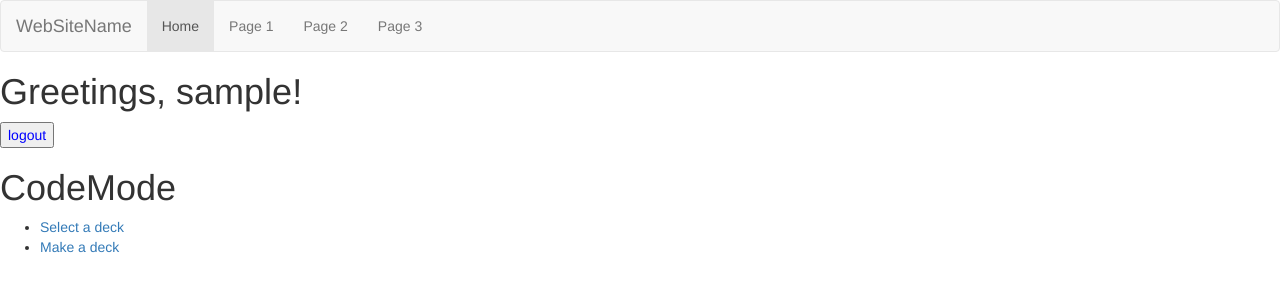
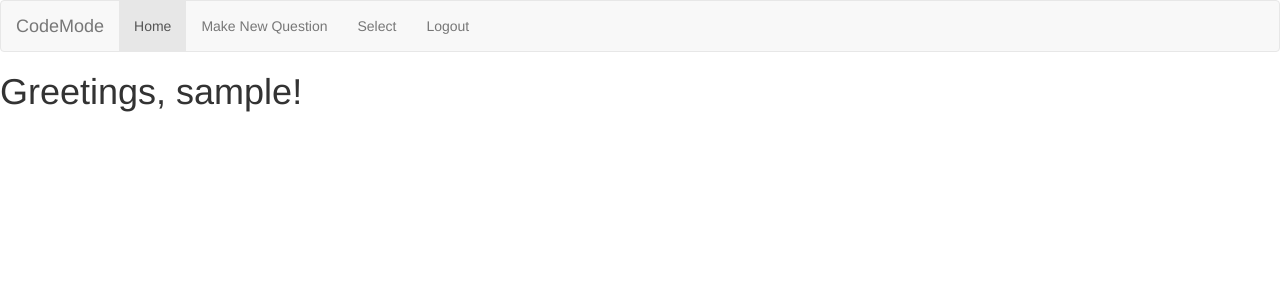
Before and after one commit to mflem/CodeMode, a Flask app: a page that uses templates/codemode.html in a window 1280 px wide. Shown: the top 300 px of the page. Run offline with Flask 2, Linux system fonts and the light colour scheme; the visitor is signed in with stand-in values (Sample User, id 1); parts of the project's set-up code (start-up, migrations or seed data) failed here and were passed over; some libraries are stand-ins or nearby versions.

Commit message:
Update codemode.html

```diff
--- a/templates/codemode.html
+++ b/templates/codemode.html
@@ -16,13 +16,13 @@ CodeMode -->
   <nav class="navbar navbar-default">
     <div class="container-fluid">
       <div class="navbar-header">
-        <a class="navbar-brand" href="#">WebSiteName</a>
+        <a class="navbar-brand" href="#">CodeMode</a>
       </div>
       <ul class="nav navbar-nav">
         <li class="active"><a href="#">Home</a></li>
-        <li><a href="#">Page 1</a></li>
-        <li><a href="#">Page 2</a></li>
-        <li><a href="#">Page 3</a></li>
+        <li><a href='/make/'>Make New Question</a></li>
+        <li><a href='/select/'>Select</a></li>
+        <li><a href='/logout/'>Logout</a></li>
       </ul>
     </div>
   </nav>
@@ -31,17 +31,17 @@ CodeMode -->
 
     {% block main_content %}
 <!--     <p>Click to <a href="{{ url_for('index') }}">return to the main page</a>.</p> -->
-      <form style="color:blue;" id="logoutform" action="{{url_for('logout')}}">
+<!--       <form style="color:blue;" id="logoutform" action="{{url_for('logout')}}">
           <button type="submit">logout</button>
-      </form>
+      </form> -->
     {% endblock %}
 
-    <h1>CodeMode</h1>
+<!--     <h1>CodeMode</h1> -->
 
     <ul>
 <!--       <li><a href='/'>Logout</a></li>  fix home-->
-      <li><a href='/select/'>Select a deck</a></li>
-      <li><a href='/make/'>Make a deck</a></li>
+<!--       <li><a href='/select/'>Select a deck</a></li>
+      <li><a href='/make/'>Make a deck</a></li> -->
     </ul>
     {% with messages = get_flashed_messages() %}
       {% if messages %}
```
